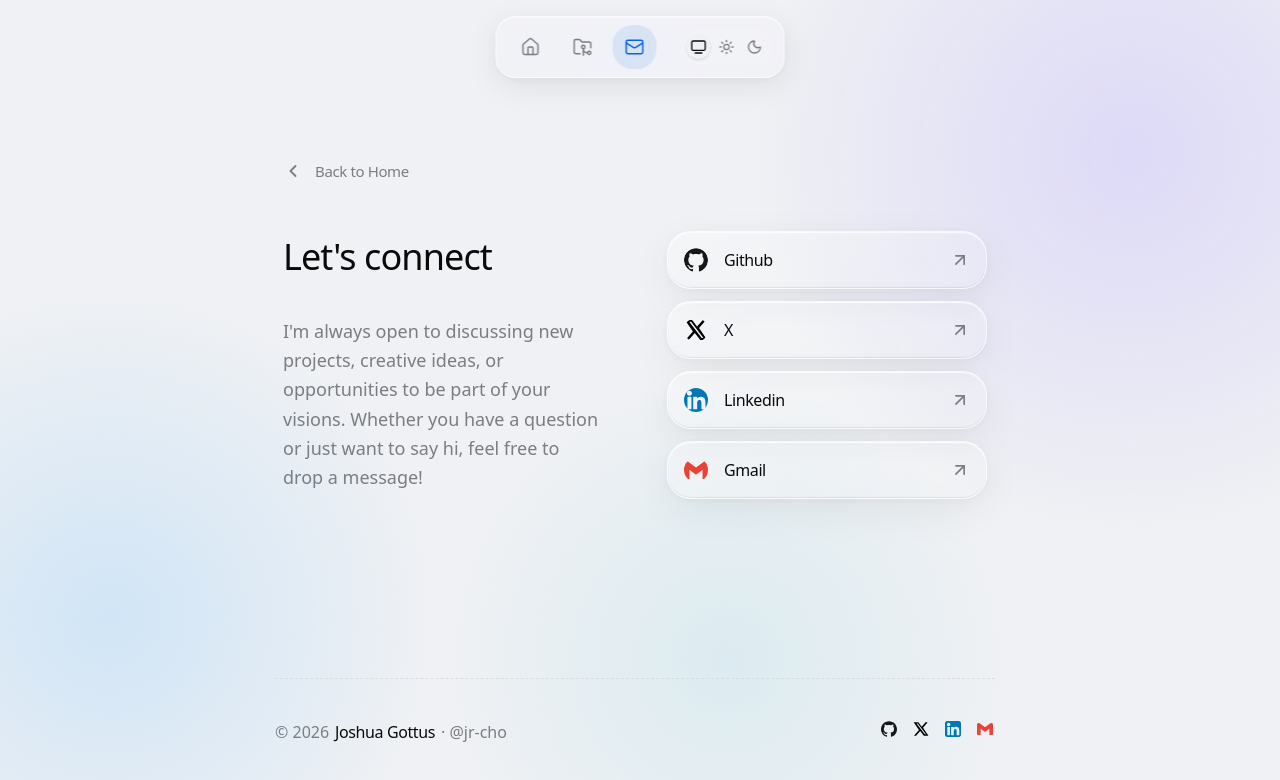
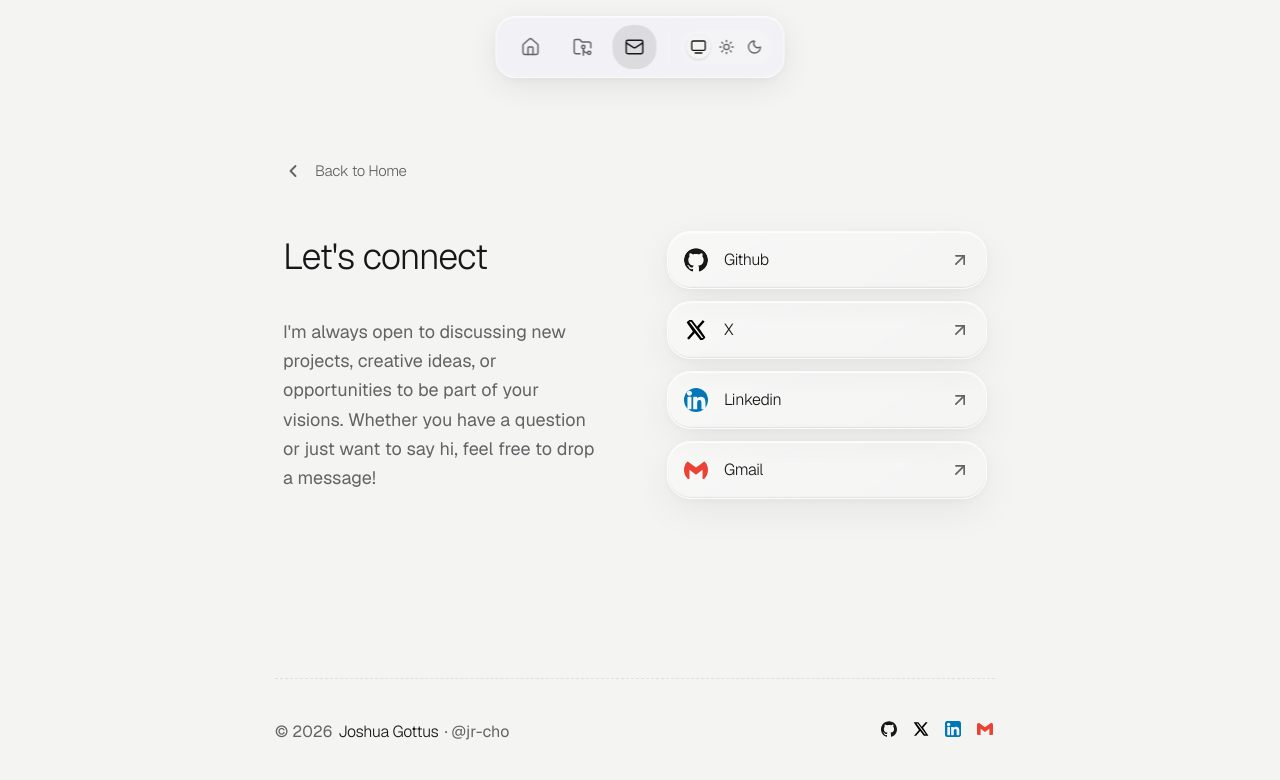
Before and after one commit to jr-cho/jr-cho.github.io, a React (Vite) app: page /contact in a window 1280 px wide. Shown: the top 780 px of the page. Built offline with nearby package versions, Linux system fonts and the light colour scheme.

Commit message:
feat(type+color): Geist superfamily, graphite+amber palette, drop AI-blue

```diff
--- a/index.html
+++ b/index.html
@@ -5,7 +5,7 @@
   <meta charset="UTF-8" />
   <link rel="icon" type="image/svg+xml" href="/favicon.svg" />
   <meta name="viewport" content="width=device-width, initial-scale=1.0" />
-  <meta name="theme-color" content="#007AFF" />
+  <meta name="theme-color" content="#1C1C1E" />
 
   <title>Joshua Gottus — SWE & Platform Engineer</title>
   <meta name="description"
--- a/src/index.css
+++ b/src/index.css
@@ -3,29 +3,26 @@
 @custom-variant dark (&:is(.dark *));
 
 :root {
-  --background: oklch(0.957 0.005 264);
-  --foreground: oklch(0.1450 0 0);
+  --background: oklch(0.967 0.002 95);
+  --foreground: oklch(0.205 0.004 285);
   --card: oklch(1 0 0);
-  --card-foreground: oklch(0.1450 0 0);
-  --primary: oklch(0.537 0.232 258);
-  --primary-foreground: oklch(1 0 0);
-  --secondary: oklch(0.928 0.006 264);
-  --secondary-foreground: oklch(0.2050 0 0);
-  --muted: oklch(0.928 0.006 264);
-  --muted-foreground: oklch(0.588 0.010 264);
-  --accent: oklch(0.928 0.006 264);
-  --accent-foreground: oklch(0.2050 0 0);
+  --card-foreground: oklch(0.205 0.004 285);
+  --primary: oklch(0.205 0.004 285);
+  --primary-foreground: oklch(0.985 0 0);
+  --secondary: oklch(0.92 0.002 95);
+  --secondary-foreground: oklch(0.205 0.004 285);
+  --muted: oklch(0.92 0.002 95);
+  --muted-foreground: oklch(0.50 0.004 285);
+  --accent: oklch(0.92 0.002 95);
+  --accent-foreground: oklch(0.205 0.004 285);
   --destructive: oklch(0.5770 0.2450 27.3250);
   --destructive-foreground: oklch(1 0 0);
-  --border: oklch(0.880 0.005 264);
-  --input: oklch(0.880 0.005 264);
-  --ring: oklch(0.537 0.232 258);
-  --blob-1: rgba(180, 165, 255, 0.30);
-  --blob-2: rgba(120, 195, 255, 0.25);
-  --blob-3: rgba(145, 215, 230, 0.20);
-  --font-sans: ui-sans-serif, system-ui, -apple-system, BlinkMacSystemFont, 'Segoe UI', Roboto, 'Helvetica Neue', Arial, 'Noto Sans', sans-serif, 'Apple Color Emoji', 'Segoe UI Emoji', 'Segoe UI Symbol', 'Noto Color Emoji';
-  --font-serif: ui-serif, Georgia, Cambria, "Times New Roman", Times, serif;
-  --font-mono: ui-monospace, SFMono-Regular, Menlo, Monaco, Consolas, "Liberation Mono", "Courier New", monospace;
+  --border: oklch(0.205 0.004 285 / 0.12);
+  --input: oklch(0.205 0.004 285 / 0.14);
+  --ring: oklch(0.205 0.004 285 / 0.45);
+  --accent-amber: #F5A623;
+  --font-sans: "Geist Variable", "Geist", ui-sans-serif, system-ui, -apple-system, BlinkMacSystemFont, 'Segoe UI', Roboto, sans-serif, 'Apple Color Emoji', 'Segoe UI Emoji';
+  --font-mono: "Geist Mono Variable", "Geist Mono", ui-monospace, SFMono-Regular, Menlo, Monaco, "Liberation Mono", monospace;
   --radius: 1rem;
   --shadow-x: 0;
   --shadow-y: 1px;
@@ -48,29 +45,26 @@
 }
 
 .dark {
-  --background: oklch(0.138 0.006 285);
-  --foreground: oklch(0.9850 0 0);
-  --card: oklch(0.212 0.006 285);
-  --card-foreground: oklch(0.9850 0 0);
-  --primary: oklch(0.573 0.228 258);
-  --primary-foreground: oklch(1 0 0);
-  --secondary: oklch(0.212 0.006 285);
-  --secondary-foreground: oklch(0.9850 0 0);
-  --muted: oklch(0.272 0.005 285);
-  --muted-foreground: oklch(0.680 0.010 264);
-  --accent: oklch(0.320 0.006 285);
-  --accent-foreground: oklch(0.9850 0 0);
+  --background: oklch(0.18 0.004 285);
+  --foreground: oklch(0.97 0 0);
+  --card: oklch(0.23 0.004 285);
+  --card-foreground: oklch(0.97 0 0);
+  --primary: oklch(0.97 0 0);
+  --primary-foreground: oklch(0.18 0.004 285);
+  --secondary: oklch(0.26 0.004 285);
+  --secondary-foreground: oklch(0.97 0 0);
+  --muted: oklch(0.28 0.004 285);
+  --muted-foreground: oklch(0.68 0.004 285);
+  --accent: oklch(0.30 0.004 285);
+  --accent-foreground: oklch(0.97 0 0);
   --destructive: oklch(0.7040 0.1910 22.2160);
   --destructive-foreground: oklch(0.9850 0 0);
-  --border: oklch(0.272 0.005 285);
-  --input: oklch(0.320 0.006 285);
-  --ring: oklch(0.573 0.228 258);
-  --blob-1: rgba(80, 60, 200, 0.50);
-  --blob-2: rgba(10, 40, 150, 0.55);
-  --blob-3: rgba(60, 10, 120, 0.45);
-  --font-sans: ui-sans-serif, system-ui, -apple-system, BlinkMacSystemFont, 'Segoe UI', Roboto, 'Helvetica Neue', Arial, 'Noto Sans', sans-serif, 'Apple Color Emoji', 'Segoe UI Emoji', 'Segoe UI Symbol', 'Noto Color Emoji';
-  --font-serif: ui-serif, Georgia, Cambria, "Times New Roman", Times, serif;
-  --font-mono: ui-monospace, SFMono-Regular, Menlo, Monaco, Consolas, "Liberation Mono", "Courier New", monospace;
+  --border: oklch(0.97 0 0 / 0.12);
+  --input: oklch(0.97 0 0 / 0.14);
+  --ring: oklch(0.97 0 0 / 0.45);
+  --accent-amber: #F5A623;
+  --font-sans: "Geist Variable", "Geist", ui-sans-serif, system-ui, -apple-system, BlinkMacSystemFont, 'Segoe UI', Roboto, sans-serif, 'Apple Color Emoji', 'Segoe UI Emoji';
+  --font-mono: "Geist Mono Variable", "Geist Mono", ui-monospace, SFMono-Regular, Menlo, Monaco, "Liberation Mono", monospace;
   --radius: 1rem;
   --shadow-x: 0;
   --shadow-y: 1px;
@@ -167,10 +161,10 @@
   --color-border: var(--border);
   --color-input: var(--input);
   --color-ring: var(--ring);
+  --color-accent-amber: var(--accent-amber);
 
   --font-sans: var(--font-sans);
   --font-mono: var(--font-mono);
-  --font-serif: var(--font-serif);
 
   --radius-sm: calc(var(--radius) - 4px);
   --radius-md: calc(var(--radius) - 2px);
@@ -281,12 +275,12 @@
 }
 
 ::selection {
-  background-color: rgba(0, 122, 255, 0.25);
+  background-color: rgba(245, 166, 35, 0.22);
   color: inherit;
 }
 
 .dark ::selection {
-  background-color: rgba(10, 132, 255, 0.30);
+  background-color: rgba(245, 166, 35, 0.28);
   color: inherit;
 }
 
--- /dev/null
+++ b/src/vite-env.d.ts
@@ -0,0 +1,4 @@
+/// <reference types="vite/client" />
+
+declare module "@fontsource-variable/geist";
+declare module "@fontsource-variable/geist-mono";
```
